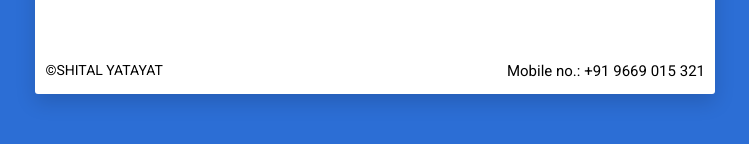
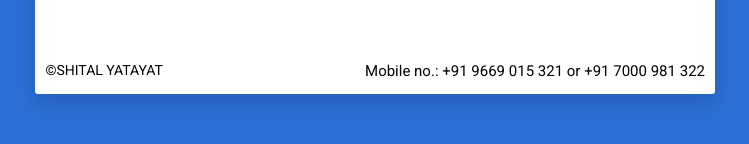
Before and after one commit to NovusTechindore/reciept, a plain HTML site: page index.html in a window 1280 px wide. Shown: the part 892-1036 px from the top of the page, without its empty margins (265-1014 px from the left). Drawn offline with Linux system fonts and the light colour scheme.

Commit message:
Update index.html

```diff
--- a/index.html
+++ b/index.html
@@ -96,7 +96,7 @@
 
 
                 </div>
-               &nbsp;&nbsp; &copy;SHITAL YATAYAT <h5 style="float: right;margin-right:10px">Mobile no.: +91 9669 015 321</h5><br><br>
+               &nbsp;&nbsp; &copy;SHITAL YATAYAT <h5 style="float: right;margin-right:10px">Mobile no.: +91 9669 015 321 or +91 7000 981 322</h5><br><br>
             </div>
 
         </div>
```
